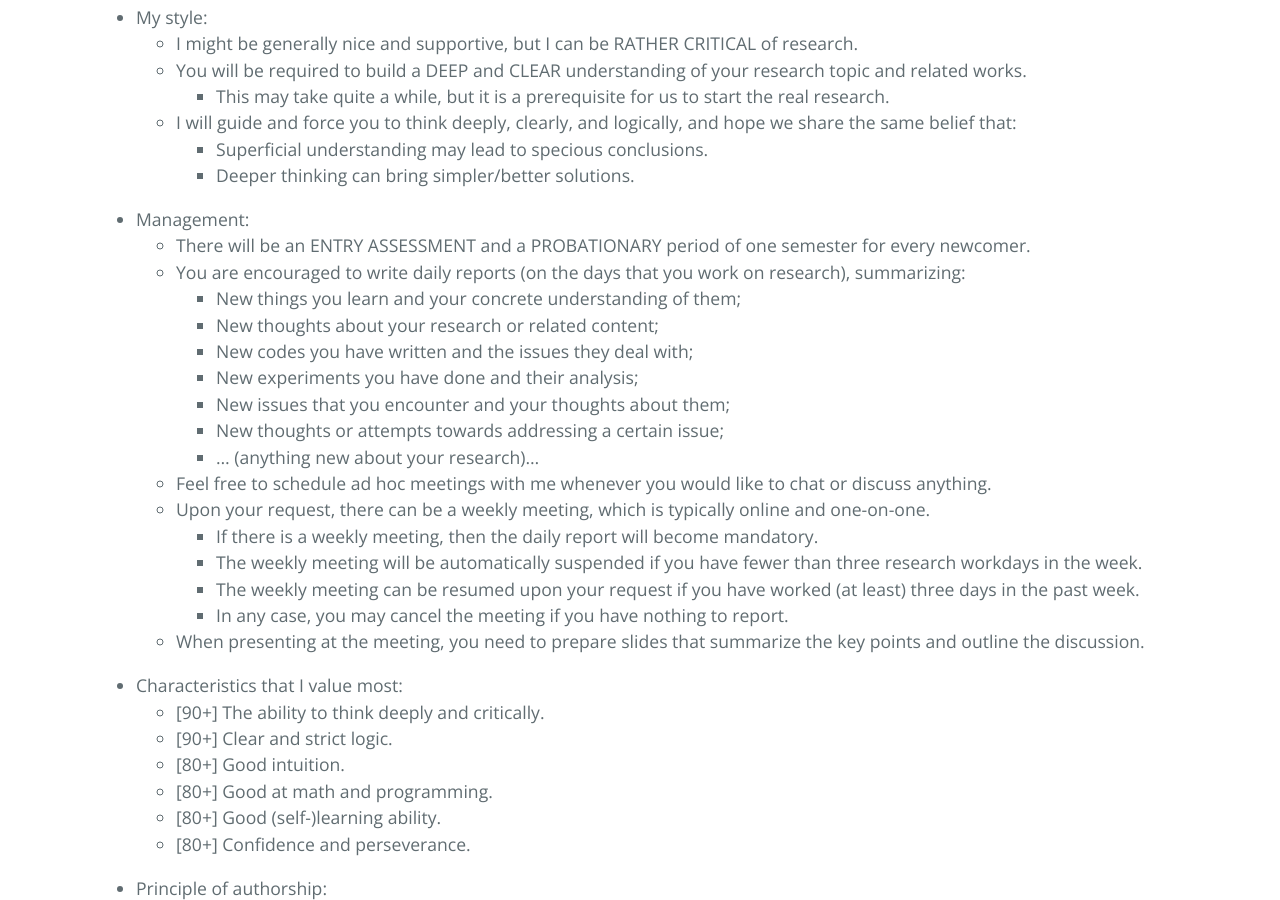
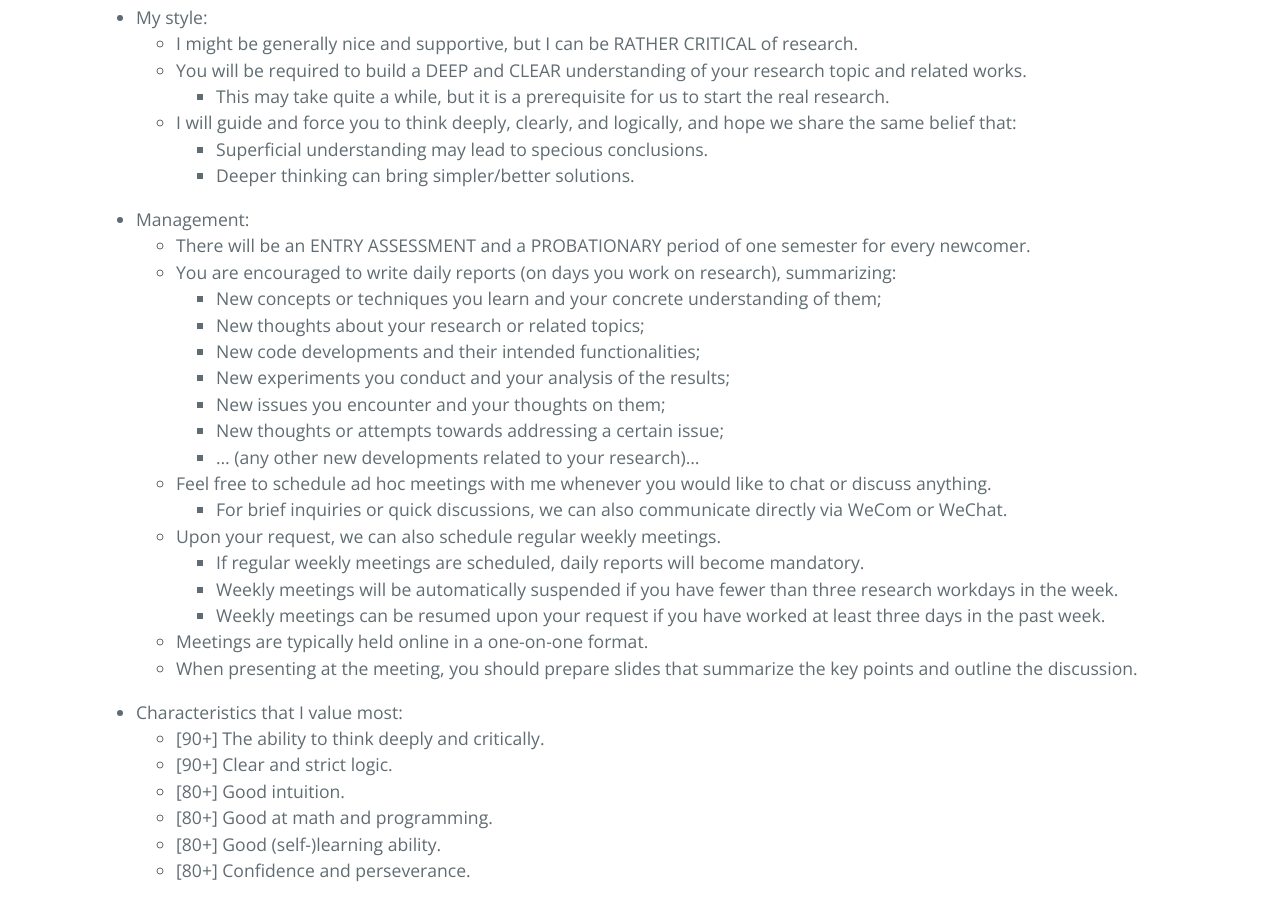
Before and after one commit to ZhimingZhou/zhimingzhou.github.io, a Jekyll site: the page built from _posts/2020-12-09-Prospective-Students.md, in a window 1280 px wide and 900 px high, scrolled down 2003 px. Built offline with Jekyll 4.4.1, drawn with Linux system fonts in a browser that asks for light colours.

Commit message:
Update 2020-12-09-Prospective-Students.md

```diff
--- a/_posts/2020-12-09-Prospective-Students.md
+++ b/_posts/2020-12-09-Prospective-Students.md
@@ -82,21 +82,22 @@ I’m looking for TALENTED students with GENUINE enthusiasm for FUNDAMENTAL rese
 <!--  -->
 - Management:
 	- There will be an ENTRY ASSESSMENT and a PROBATIONARY period of one semester for every newcomer.
-	- You are encouraged to write daily reports (on the days that you work on research), summarizing:
-		- New things you learn and your concrete understanding of them;
-		- New thoughts about your research or related content;
-		- New codes you have written and the issues they deal with;
-		- New experiments you have done and their analysis;
-		- New issues that you encounter and your thoughts about them;
+	- You are encouraged to write daily reports (on days you work on research), summarizing:
+		- New concepts or techniques you learn and your concrete understanding of them;
+		- New thoughts about your research or related topics;
+		- New code developments and their intended functionalities;
+		- New experiments you conduct and your analysis of the results;
+		- New issues you encounter and your thoughts on them;
 		- New thoughts or attempts towards addressing a certain issue;
-		- ... (anything new about your research)...
+		- ... (any other new developments related to your research)...
 	- Feel free to schedule ad hoc meetings with me whenever you would like to chat or discuss anything.
-	- Upon your request, there can be a weekly meeting, which is typically online and one-on-one.
-		- If there is a weekly meeting, then the daily report will become mandatory.
-		- The weekly meeting will be automatically suspended if you have fewer than three research workdays in the week.
-		- The weekly meeting can be resumed upon your request if you have worked (at least) three days in the past week.
-		- In any case, you may cancel the meeting if you have nothing to report.
-	- When presenting at the meeting, you need to prepare slides that summarize the key points and outline the discussion.
+		- For brief inquiries or quick discussions, we can also communicate directly via WeCom or WeChat.
+	- Upon your request, we can also schedule regular weekly meetings.
+		- If regular weekly meetings are scheduled, daily reports will become mandatory.
+		- Weekly meetings will be automatically suspended if you have fewer than three research workdays in the week.
+		- Weekly meetings can be resumed upon your request if you have worked at least three days in the past week.
+	- Meetings are typically held online in a one-on-one format.
+	- When presenting at the meeting, you should prepare slides that summarize the key points and outline the discussion.
 
 <!--  -->
 - Characteristics that I value most:
```
